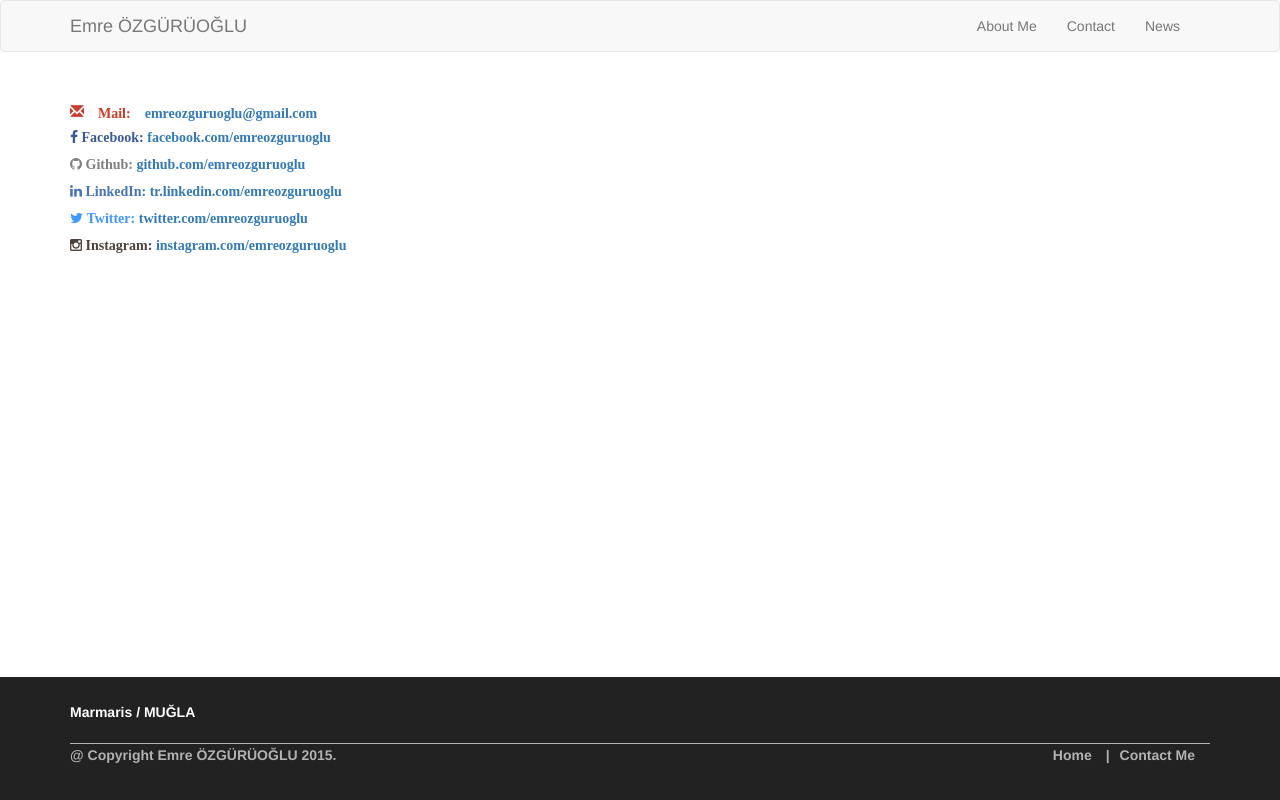
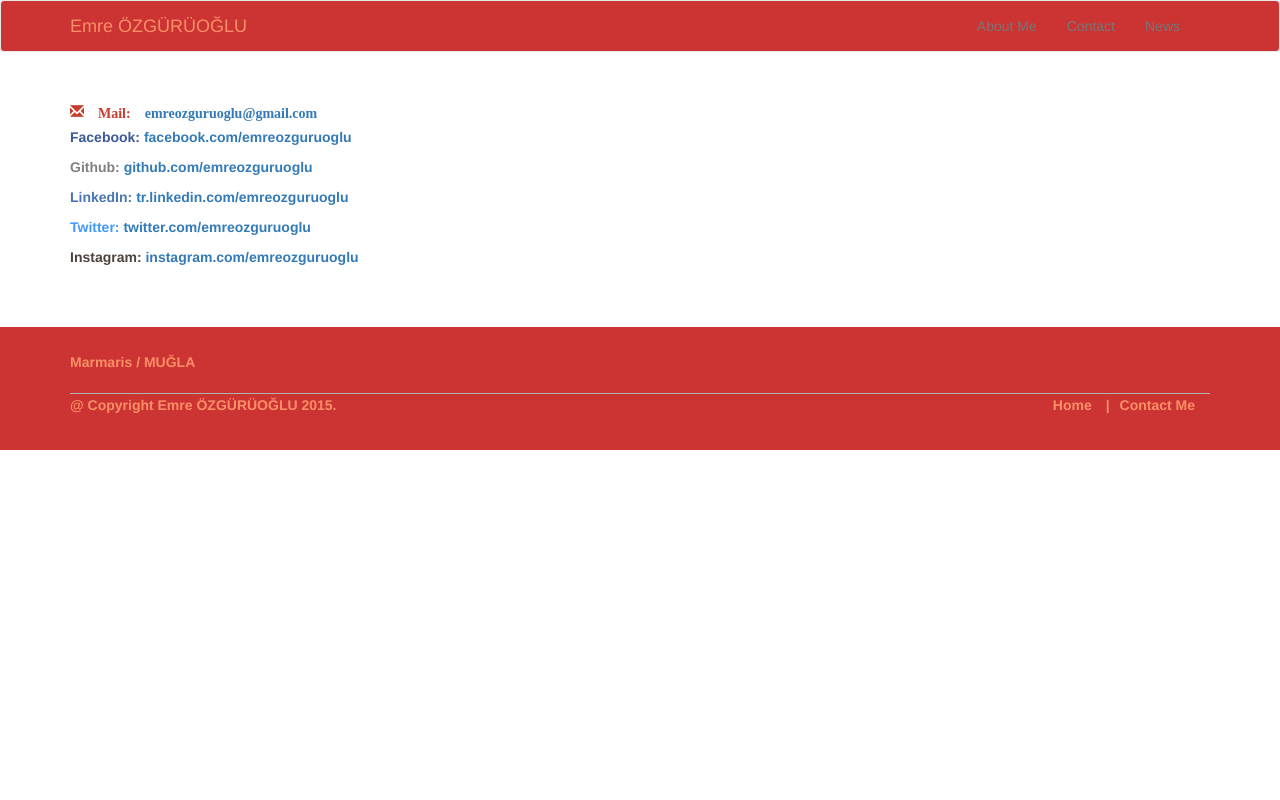
Before and after one commit to emreozguruoglu/emreozguruoglu.github.io, a plain HTML site: page contact.html in a window 1280 px wide. Drawn offline with nearby package versions, Linux system fonts and the light colour scheme.

Commit message:
Not ready yet

```diff
--- a/contact.html
+++ b/contact.html
@@ -6,25 +6,25 @@
 	<title>Emre ÖZGÜRÜOĞLU</title>
 	<link rel="stylesheet" type="text/css" href="css/bootstrap.min.css">
 	<link rel="stylesheet" type="text/css" href="css/style.css">
-	<link rel="stylesheet" href="font-awesome/4.3.0/css/font-awesome.min.css">
 	<link rel="shortcut icon" href="img/eo_logo.png" />
 </head>
 <body>
-<nav class="navbar navbar-default" role="navigation">
-	<div class="container">
-		<div class="navbar-header">
+<nav class="navbar navbar-default" role="navigation" id="navcontainer">
+	<div class="container" id="container">
+		<div class="navbar-header" id="container">
 			<button type="button" class="navbar-toggle" data-toggle="collapse" data-target="#bs-WDM-navbar-collapse-1">
 				<span class="sr-only">Toogle Navigation</span>
 				<span class="icon-bar"></span>
 				<span class="icon-bar"></span>
+				<span class="icon-bar"></span>
 			</button>
-			<a class="navbar-brand" href="index.html">Emre ÖZGÜRÜOĞLU</a>
+		<a class="navbar-brand" href="#" id="navcontainer"> Emre ÖZGÜRÜOĞLU</a>
 		</div>
 		<div class="collapse navbar-collapse navbar-right" id="bs-WDM-navbar-collapse-1">
-			<ul class="nav navbar-nav">
-				<li style="text-align:center;"><a href="index.html">About Me</a></li>
-				<li style="text-align:center;"><a href="contact.html">Contact</a></li>
-				<li style="text-align:center;"><a href="rss.html">News</a></li>
+			<ul class="nav navbar-nav" style="text-align:center;" id="navright" >
+				<li id="container"><a href="index.html">About Me</a></li>
+				<li id="container"><a href="contact.html">Contact</a></li>
+				<li id="container"><a href="rss.html">News</a></li>
 			</ul>
 		</div>
 </div>
@@ -41,7 +41,7 @@
 	</div>
 
 	<!--Start of the Footer-->
-	<footer class="site-footer" style="position:fixed;bottom:0;width:100%;">
+<footer class="site-footer" id="footer">
 	<div class="container">
 		<div class="row">
 		<div class="col-md-5">
@@ -50,10 +50,10 @@
 				</address>
 		</div>
 		</div>
-			<div class="bottom-footer">
+		<div class="bottom-footer" id="footer">
 			<div class="col-md-5 no-padding">@ Copyright Emre ÖZGÜRÜOĞLU 2015.</div>
 			<div class="col-md-7">
-					<ul class="footer-nav">
+				<ul class="footer-nav" id="footer">
 					<li><a href="index.html">Home</a></li>
 					<li><a href="contact.html">Contact Me</a></li>
 				</ul>
@@ -67,3 +67,9 @@
 	<script src="js/bootstrap.min.js"></script>
 </body>
 </hmtl>
+
+
+	<script src="http://ajax.googleapis.com/ajax/libs/jquery/2.1.1/jquery.min.js" type="text/javascript"></script>
+	<script src="js/bootstrap.min.js"></script>
+</body>
+</hmtl>
--- a/css/style.css
+++ b/css/style.css
@@ -63,7 +63,7 @@
 }
 
 .footer-nav a{
-	color: #b2b2b2;
+	color: #FB8F66;
 }
 
 .footer-nav a:hover{
@@ -107,3 +107,22 @@
 #instagram{
 	color: #4E433C;
 }
+
+#navcontainer{
+	background-color: #CC3333;
+	color: #FB8F66;
+}
+
+#footer{
+	background-color: #CC3333;
+	color: #FB8F66;
+}
+}
+
+#container{
+	color: #FB8F66;
+}
+
+#navrright{
+	color: #FB8F66;
+}
```
Also changed, not shown: index.html (+11 -11 lines), rss.html (+17 -14 lines). Lines whose indentation alone changed are shown as unchanged.
